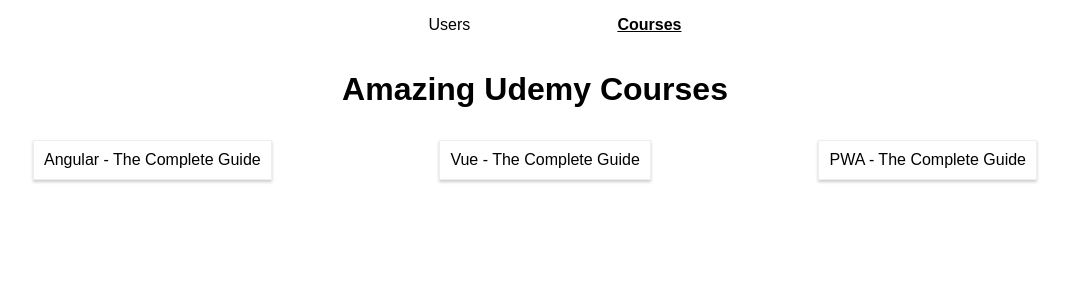
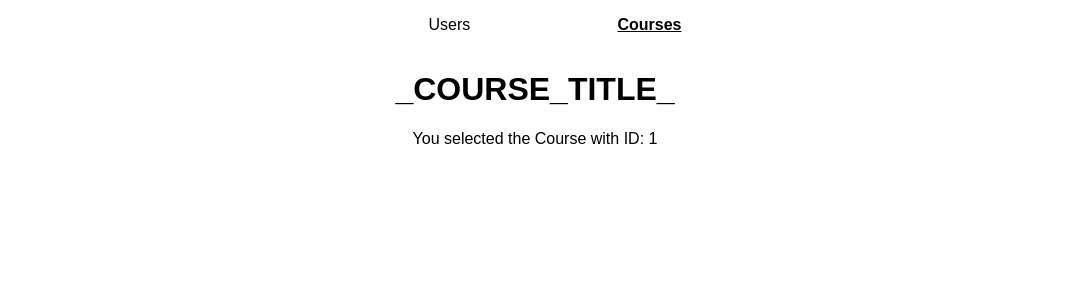
Before and after one commit to jvhti/routing--assignment-problem, a React (Create React App) app: page /courses/1 in a window 1280 px wide. Shown: the top 300 px of the page, without its empty margins (105-1174 px from the left). Built offline with nearby package versions, Linux system fonts and the light colour scheme.

Commit message:
Task 3 and 4: Completed

```diff
--- a/src/App.js
+++ b/src/App.js
@@ -3,6 +3,7 @@
 
 import Courses from './containers/Courses/Courses';
 import Users from './containers/Users/Users';
+import Course from "./containers/Course/Course";
 
 class App extends Component {
   render () {
@@ -33,7 +34,8 @@
             </header>
             <Switch>
               <Route path="/users" component={Users}/>
-              <Route path="/courses" component={Courses}/>
+              <Route path="/courses" exact component={Courses}/>
+              <Route path="/courses/:id" component={Course}/>
             </Switch></div>
         </Router>
     );
--- a/src/containers/Course/Course.js
+++ b/src/containers/Course/Course.js
@@ -5,7 +5,7 @@
         return (
             <div>
                 <h1>_COURSE_TITLE_</h1>
-                <p>You selected the Course with ID: _ID_</p>
+                <p>You selected the Course with ID: {this.props.match.params.id}</p>
             </div>
         );
     }
--- a/src/containers/Courses/Courses.js
+++ b/src/containers/Courses/Courses.js
@@ -1,6 +1,7 @@
 import React, { Component } from 'react';
 
 import './Courses.css';
+import {Link} from "react-router-dom";
 
 class Courses extends Component {
     state = {
@@ -18,7 +19,9 @@
                 <section className="Courses">
                     {
                         this.state.courses.map( course => {
-                            return <article className="Course" key={course.id}>{course.title}</article>;
+                            return <Link key={course.id} to={'/courses/'+course.id}>
+                                      <article className="Course" key={course.id}>{course.title}</article>
+                                   </Link>;
                         } )
                     }
                 </section>
--- a/src/index.css
+++ b/src/index.css
@@ -32,3 +32,8 @@
   text-decoration: underline;
   font-weight: bold;
 }
+
+.Courses a {
+  text-decoration: none;
+  color: black;
+}
```
